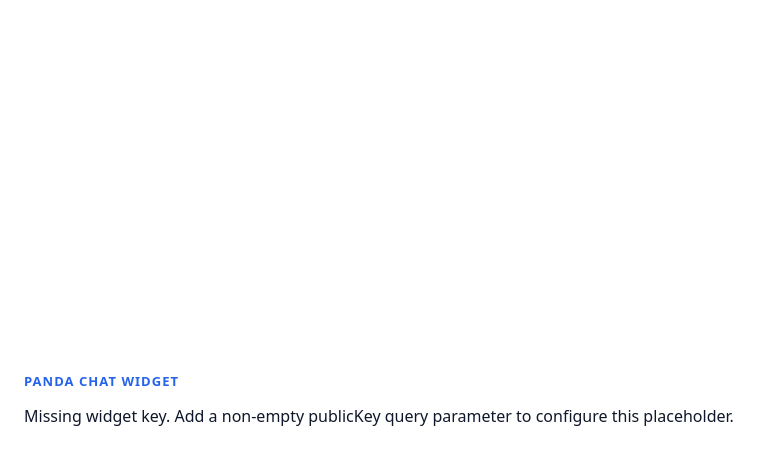
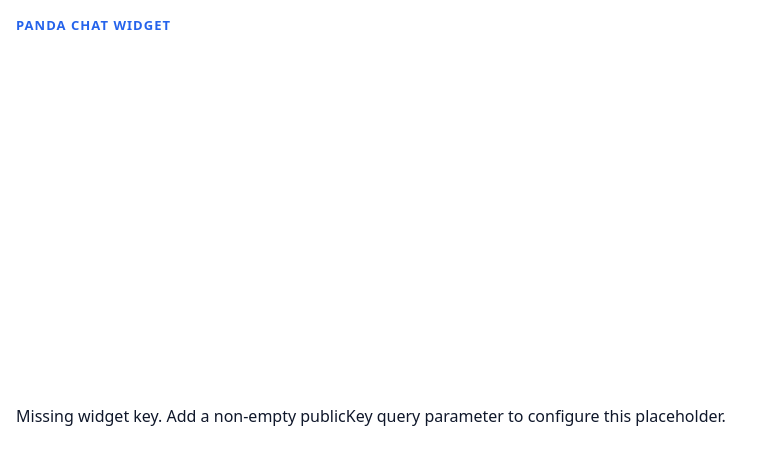
Before and after one commit to patrikmojzis/panda-chat-widget, a React (Vite) app in the folder apps/widget-ui/: page / in a window 1280 px wide. Shown: the top 464 px of the page, without its empty margins (0-779 px from the left). Built offline with nearby package versions, Linux system fonts and the light colour scheme.

Commit message:
Size widget iframe shell

```diff
--- a/apps/widget-ui/src/styles.css
+++ b/apps/widget-ui/src/styles.css
@@ -6,23 +6,48 @@
   background: #ffffff;
 }
 
+html,
+body,
+#root {
+  height: 100%;
+}
+
 * {
   box-sizing: border-box;
 }
 
 body {
   margin: 0;
-  min-width: 320px;
-  min-height: 100vh;
+  min-width: 0;
+  min-height: 100%;
+  overflow: hidden;
   background: #ffffff;
 }
 
 .widget-shell {
-  min-height: 100vh;
+  width: 100%;
+  max-width: 100%;
+  height: 100%;
+  min-height: 100%;
   display: grid;
-  align-content: center;
+  grid-template-rows: auto minmax(0, 1fr);
+  align-content: stretch;
   gap: 12px;
-  padding: 24px;
+  padding:
+    max(16px, env(safe-area-inset-top, 0px))
+    max(16px, env(safe-area-inset-right, 0px))
+    max(16px, env(safe-area-inset-bottom, 0px))
+    max(16px, env(safe-area-inset-left, 0px));
+  overflow-x: hidden;
+  overflow-y: auto;
+}
+
+.widget-shell > * {
+  min-width: 0;
+}
+
+.widget-shell > :last-child {
+  align-self: center;
 }
 
 .widget-shell__eyebrow,
@@ -38,9 +63,13 @@
 .widget-shell h1,
 .widget-shell p {
   margin: 0;
+  overflow-wrap: anywhere;
 }
 
 .widget-welcome {
+  width: 100%;
+  max-width: 336px;
+  justify-self: center;
   display: grid;
   gap: 12px;
   padding: 20px;
@@ -86,6 +115,21 @@
   color: #cbd5e1;
 }
 
+@media (max-width: 359px), (max-height: 420px) {
+  .widget-shell {
+    gap: 10px;
+    padding:
+      max(12px, env(safe-area-inset-top, 0px))
+      max(12px, env(safe-area-inset-right, 0px))
+      max(12px, env(safe-area-inset-bottom, 0px))
+      max(12px, env(safe-area-inset-left, 0px));
+  }
+
+  .widget-welcome {
+    padding: 16px;
+  }
+}
+
 @media (prefers-color-scheme: dark) {
   .widget-welcome--mode-system {
     color: #e5edf8;
```
Also changed, not shown: 1 other file (tests, documents, lock files or other folders).
